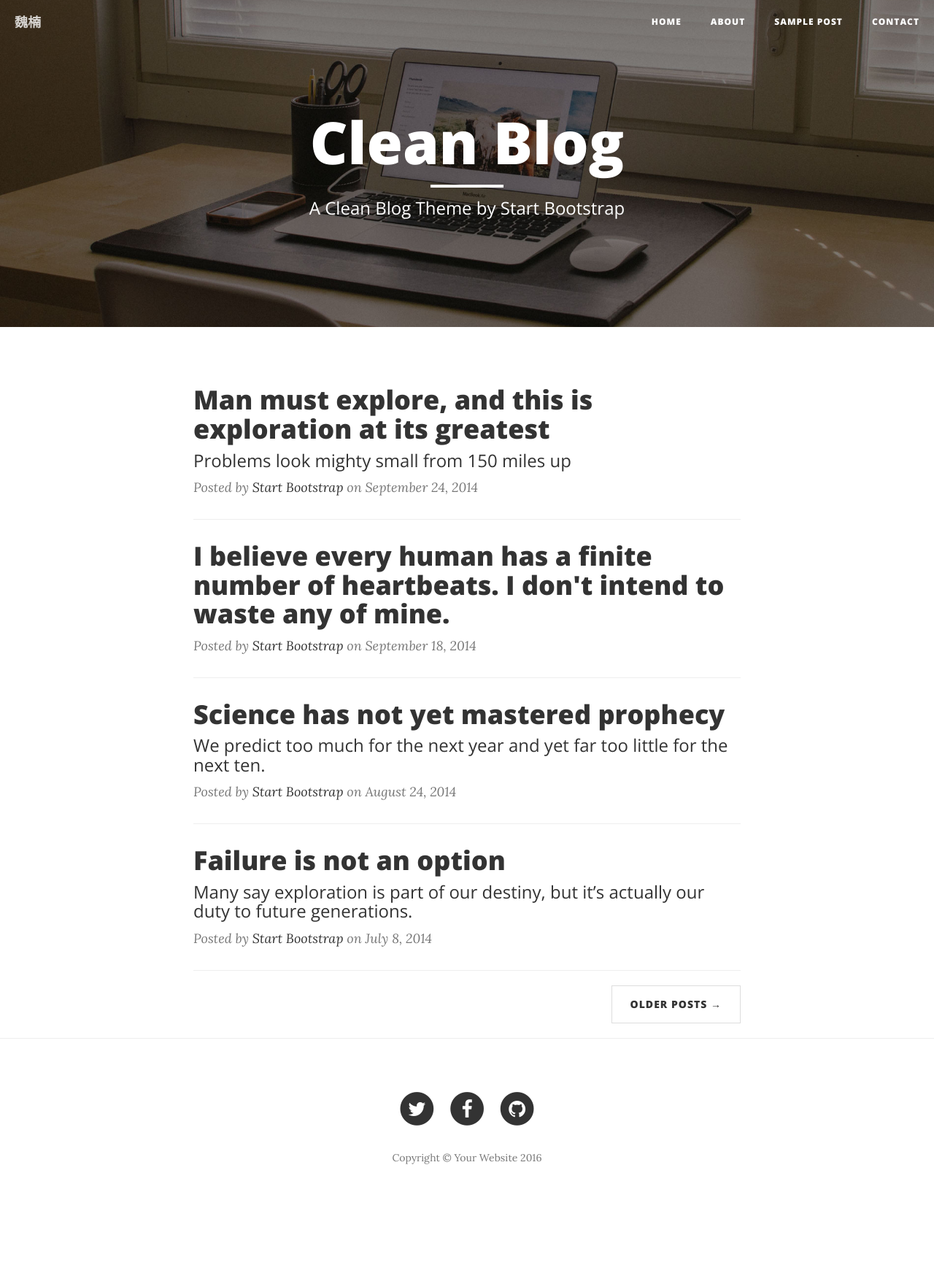
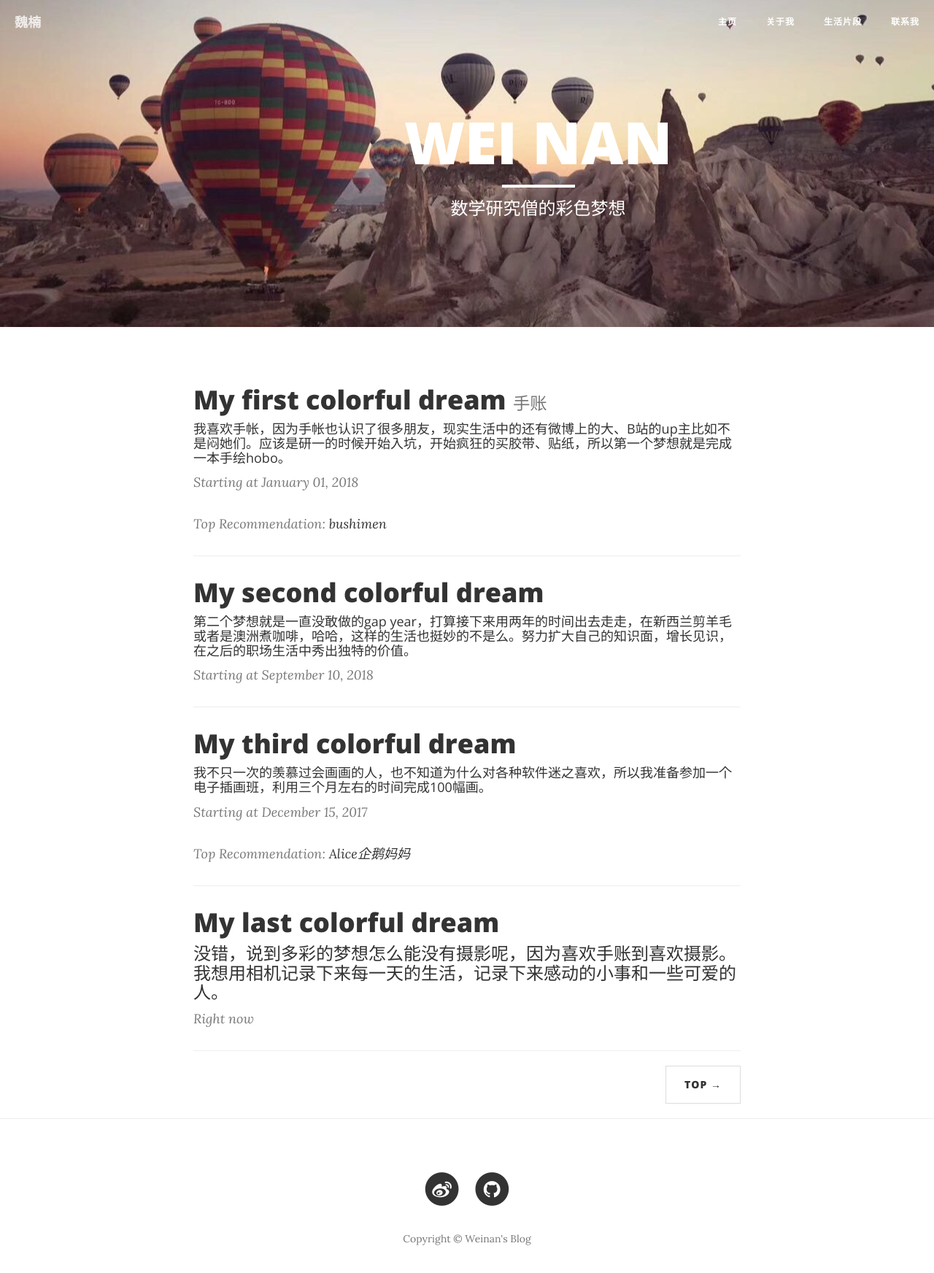
Before and after one commit to weinannan0617/FirstDemo, a website: page index.html in a window 1280 px wide. Shown: the whole page at 73% size. Before the commit the page ends 1662 px from the top, so only its background shows below. Drawn offline with nearby package versions, Linux system fonts and the light colour scheme.

Commit message:
modify every subpages
修改了每个链接，
更换个人信息等

```diff
--- a/index.html
+++ b/index.html
@@ -49,16 +49,16 @@
             <div class="collapse navbar-collapse" id="bs-example-navbar-collapse-1">
                 <ul class="nav navbar-nav navbar-right">
                     <li>
-                        <a href="index.html">Home</a>
+                        <a href="index.html">主页</a>
                     </li>
                     <li>
-                        <a href="about.html">About</a>
+                        <a href="about.html">关于我</a>
                     </li>
                     <li>
-                        <a href="post.html">Sample Post</a>
+                        <a href="post.html">生活片段</a>
                     </li>
                     <li>
-                        <a href="contact.html">Contact</a>
+                        <a href="contact.html">联系我</a>
                     </li>
                 </ul>
             </div>
@@ -69,14 +69,14 @@
 
     <!-- Page Header -->
     <!-- Set your background image for this header on the line below. -->
-    <header class="intro-header" style="background-image: url('img/home-bg.jpg')">
+    <header class="intro-header" style="background-image: url('img/home1.jpeg')">
         <div class="container">
             <div class="row">
-                <div class="col-lg-8 col-lg-offset-2 col-md-10 col-md-offset-1">
+                <div class="col-lg-8 col-lg-offset-3 col-md-10 col-md-offset-1">
                     <div class="site-heading">
-                        <h1>Clean Blog</h1>
+                        <h1>WEI NAN</h1>
                         <hr class="small">
-                        <span class="subheading">A Clean Blog Theme by Start Bootstrap</span>
+                        <span class="subheading">数学研究僧的彩色梦想</span>
                     </div>
                 </div>
             </div>
@@ -88,54 +88,59 @@
         <div class="row">
             <div class="col-lg-8 col-lg-offset-2 col-md-10 col-md-offset-1">
                 <div class="post-preview">
-                    <a href="post.html">
+                    <a href="#">
                         <h2 class="post-title">
-                            Man must explore, and this is exploration at its greatest
+                            My first colorful dream <small>手账</small>
                         </h2>
-                        <h3 class="post-subtitle">
-                            Problems look mighty small from 150 miles up
-                        </h3>
+                        <h4 class="post-subtitle">
+                            我喜欢手帐，因为手帐也认识了很多朋友，现实生活中的还有微博上的大、B站的up主比如不是闷她们。应该是研一的时候开始入坑，开始疯狂的买胶带、贴纸，所以第一个梦想就是完成一本手绘hobo。
+                        </h4>
                     </a>
-                    <p class="post-meta">Posted by <a href="#">Start Bootstrap</a> on September 24, 2014</p>
+                    <p class="post-meta">Starting at January 01, 2018</p>
+                    <p class="post-meta">Top Recommendation: <a href="https://space.bilibili.com/24764396?from=search&seid=14995551363058386391#!/">bushimen</a></p>
                 </div>
                 <hr>
                 <div class="post-preview">
-                    <a href="post.html">
+                    <a href="#">
                         <h2 class="post-title">
-                            I believe every human has a finite number of heartbeats. I don't intend to waste any of mine.
+                            My second colorful dream
                         </h2>
+                        <h4 class="post-subtitle">
+                           第二个梦想就是一直没敢做的gap year，打算接下来用两年的时间出去走走，在新西兰剪羊毛或者是澳洲煮咖啡，哈哈，这样的生活也挺妙的不是么。努力扩大自己的知识面，增长见识，在之后的职场生活中秀出独特的价值。
+                        </h4>
                     </a>
-                    <p class="post-meta">Posted by <a href="#">Start Bootstrap</a> on September 18, 2014</p>
+                    <p class="post-meta">Starting at September 10, 2018 </p>
                 </div>
                 <hr>
                 <div class="post-preview">
-                    <a href="post.html">
+                    <a href="#">
                         <h2 class="post-title">
-                            Science has not yet mastered prophecy
+                            My third colorful dream
                         </h2>
-                        <h3 class="post-subtitle">
-                            We predict too much for the next year and yet far too little for the next ten.
-                        </h3>
+                        <h4 class="post-subtitle">
+                            我不只一次的羡慕过会画画的人，也不知道为什么对各种软件迷之喜欢，所以我准备参加一个电子插画班，利用三个月左右的时间完成100幅画。
+                        </h4>
                     </a>
-                    <p class="post-meta">Posted by <a href="#">Start Bootstrap</a> on August 24, 2014</p>
+                    <p class="post-meta">Starting at December 15, 2017</p>
+                    <p class="post-meta">Top Recommendation: <a href="http://mp.weixin.qq.com/s/UaeXU_PDDbuyNBR2Xe-kWA">Alice企鹅妈妈</a></p>
                 </div>
                 <hr>
                 <div class="post-preview">
-                    <a href="post.html">
+                    <a href="#">
                         <h2 class="post-title">
-                            Failure is not an option
+                            My last colorful dream
                         </h2>
                         <h3 class="post-subtitle">
-                            Many say exploration is part of our destiny, but it’s actually our duty to future generations.
+                            没错，说到多彩的梦想怎么能没有摄影呢，因为喜欢手账到喜欢摄影。我想用相机记录下来每一天的生活，记录下来感动的小事和一些可爱的人。
                         </h3>
                     </a>
-                    <p class="post-meta">Posted by <a href="#">Start Bootstrap</a> on July 8, 2014</p>
+                    <p class="post-meta">Right now</p>
                 </div>
                 <hr>
                 <!-- Pager -->
                 <ul class="pager">
                     <li class="next">
-                        <a href="#">Older Posts &rarr;</a>
+                        <a href="#">Top &rarr;</a>
                     </li>
                 </ul>
             </div>
@@ -151,23 +156,15 @@
                 <div class="col-lg-8 col-lg-offset-2 col-md-10 col-md-offset-1">
                     <ul class="list-inline text-center">
                         <li>
-                            <a href="#">
+                            <a href="https://weibo.com/u/2819486653/home?wvr=5&ssl_rnd=1508326514.4538">
                                 <span class="fa-stack fa-lg">
                                     <i class="fa fa-circle fa-stack-2x"></i>
-                                    <i class="fa fa-twitter fa-stack-1x fa-inverse"></i>
+                                    <i class="fa fa-weibo fa-stack-1x fa-inverse"></i>
                                 </span>
                             </a>
                         </li>
                         <li>
-                            <a href="#">
-                                <span class="fa-stack fa-lg">
-                                    <i class="fa fa-circle fa-stack-2x"></i>
-                                    <i class="fa fa-facebook fa-stack-1x fa-inverse"></i>
-                                </span>
-                            </a>
-                        </li>
-                        <li>
-                            <a href="#">
+                            <a href="https://github.com/weinannan0617">
                                 <span class="fa-stack fa-lg">
                                     <i class="fa fa-circle fa-stack-2x"></i>
                                     <i class="fa fa-github fa-stack-1x fa-inverse"></i>
@@ -175,7 +172,7 @@
                             </a>
                         </li>
                     </ul>
-                    <p class="copyright text-muted">Copyright &copy; Your Website 2016</p>
+                    <p class="copyright text-muted">Copyright &copy; Weinan's Blog</p>
                 </div>
             </div>
         </div>
```
Also changed, not shown: about.html (+15 -26 lines), contact.html (+11 -19 lines), post.html (+26 -53 lines), img/about-bg.jpg (deleted), img/about1.jpeg (added), img/chong1.jpeg (added), img/chong2.jpeg (added), img/chong3.jpeg (added), img/chongqing.jpeg (added), img/contact-bg.jpg (deleted), img/contact.jpeg (added), img/home-bg.jpg (deleted), img/home1.jpeg (added), img/post-bg.jpg (deleted), 1 more files.
